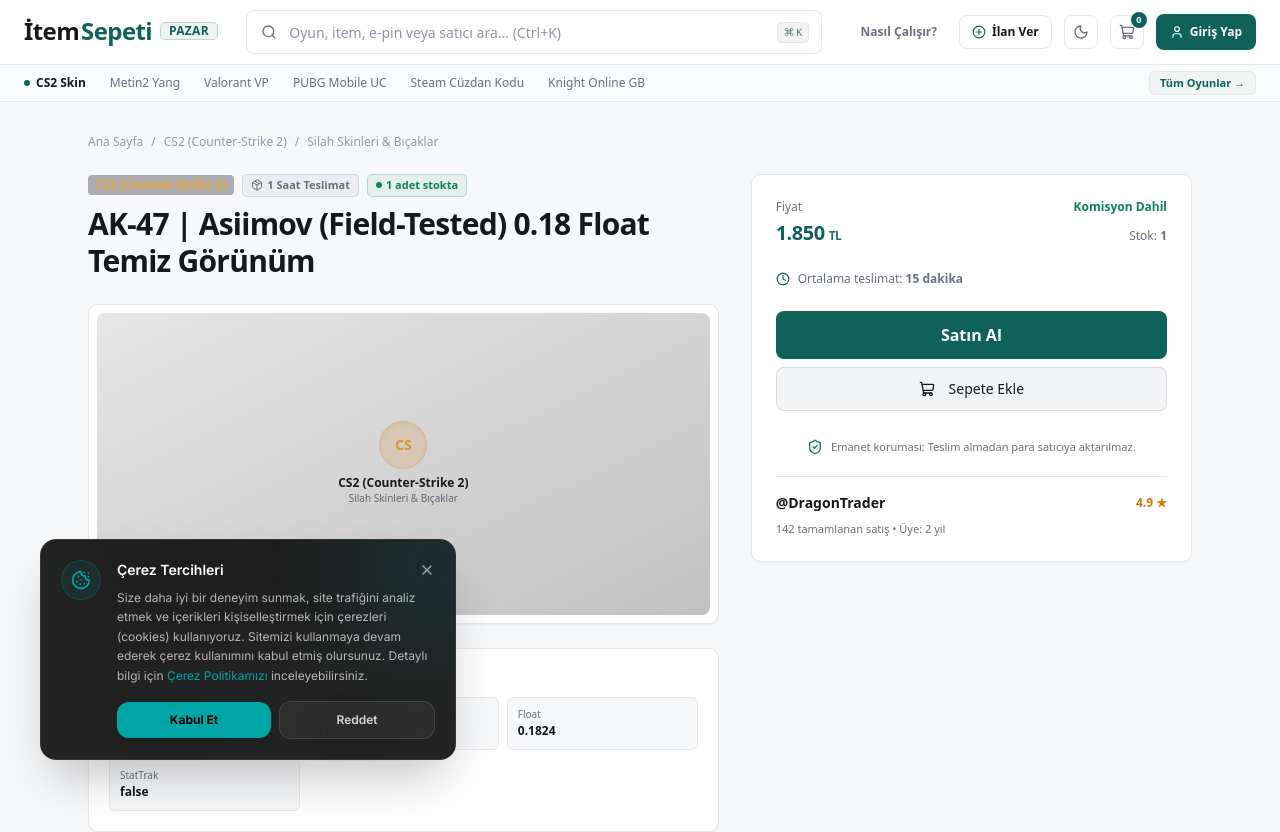
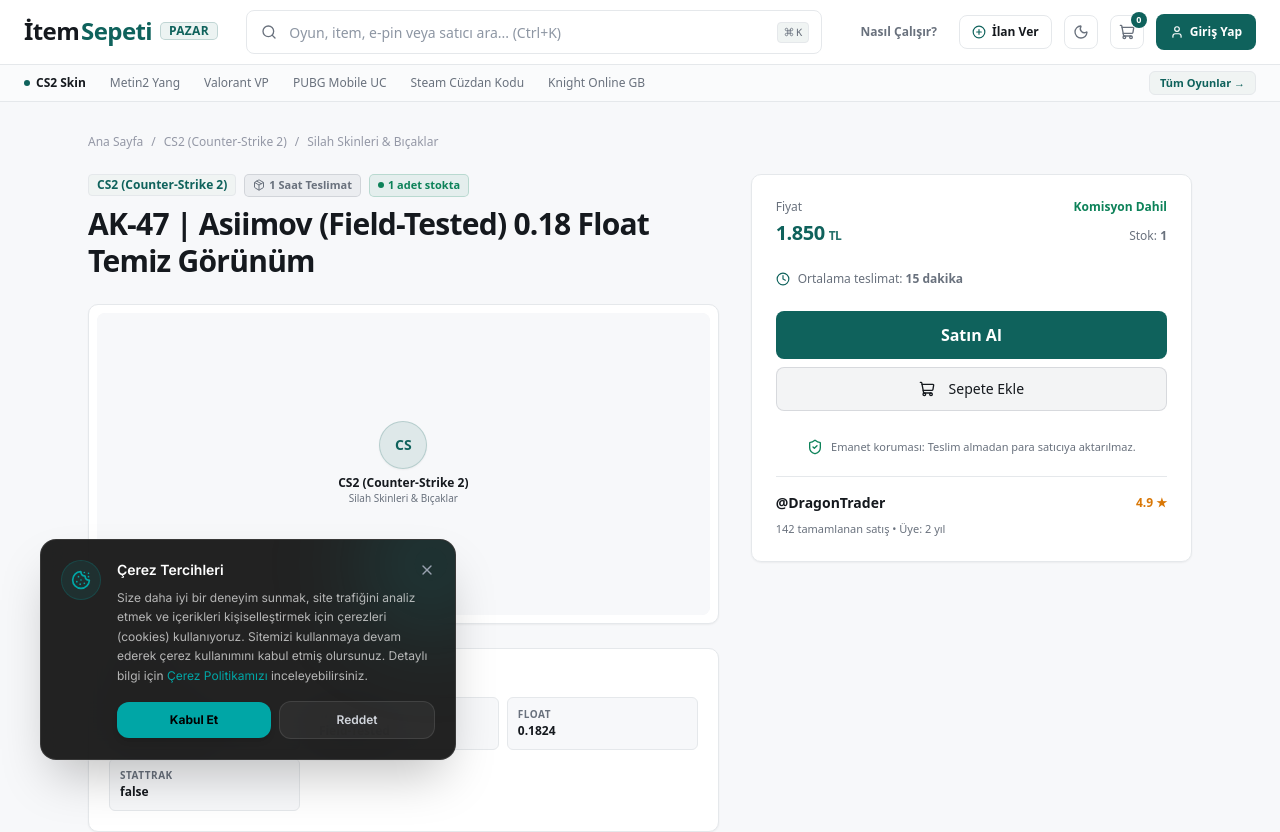
Before and after one commit to ReckyRey05/kvk-dijital, a Next.js app: page /ilan/lst_cs2_ak47_asiimov_01 in a window 1280 px wide. Shown: the top 832 px of the page. Built offline with nearby package versions, Linux system fonts and the light colour scheme.

Commit message:
fix(itemsepeti): fix text legibility and high contrast in listing details and fallback images

```diff
--- a/src/app/ilan/[listingSlug]/page.tsx
+++ b/src/app/ilan/[listingSlug]/page.tsx
@@ -85,23 +85,23 @@ export default async function ListingDetailPage({
               {/* MAIN PRODUCT HEADER */}
               <div className="space-y-2">
                 <div className="flex flex-wrap items-center gap-2">
-                  <span className="text-xs font-semibold px-2 py-0.5 rounded-[4px] bg-black/30 text-[#E8A33D]">
+                  <span className="text-xs font-semibold px-2 py-0.5 rounded-[4px] bg-[#F0F4F3] text-[#0F625C] border border-[#E5E8EB]">
                     {listing.gameName} {listing.serverName ? `• ${listing.serverName}` : ""}
                   </span>
                   <ItemSepetiDeliveryBadge method={listing.deliveryMethod} slaHours={listing.deliverySlaHours} />
                   <ItemSepetiStockBadge stock={listing.stockQuantity} />
                 </div>
 
-                <h1 className="text-xl sm:text-3xl font-black tracking-tight text-inherit leading-tight">
+                <h1 className="text-xl sm:text-3xl font-black tracking-tight text-[#15191E] leading-tight">
                   {listing.title}
                 </h1>
               </div>
 
               {/* PRODUCT HERO IMAGE SURFACE */}
               <div
-                className="relative w-full h-64 sm:h-80 rounded-[10px] overflow-hidden border border-[#E5E8EB] dark:border-[#2A313C] bg-white dark:bg-[#181C22] flex items-center justify-center p-2 shadow-xs group"
+                className="relative w-full h-64 sm:h-80 rounded-[10px] overflow-hidden border border-[#E5E8EB] bg-white flex items-center justify-center p-2 shadow-xs group"
               >
-                <div className="w-full h-full relative flex items-center justify-center overflow-hidden rounded-[8px] bg-black/5 dark:bg-black/30">
+                <div className="w-full h-full relative flex items-center justify-center overflow-hidden rounded-[8px] bg-[#F7F8FA]">
                   <ItemSepetiFallbackImage
                     src={listing.images && listing.images.length > 0 ? listing.images[0] : null}
                     alt={listing.title}
@@ -118,16 +118,16 @@ export default async function ListingDetailPage({
               {/* PRODUCT ATTRIBUTES */}
               {listing.attributes && Object.keys(listing.attributes).length > 0 && (
                 <div
-                  className="p-5 rounded-[10px] space-y-3 bg-white dark:bg-[#181C22] border border-[#E5E8EB] dark:border-[#2A313C] shadow-xs"
+                  className="p-5 rounded-[10px] space-y-3 bg-white border border-[#E5E8EB] shadow-xs"
                 >
-                  <h2 className="text-xs font-bold uppercase tracking-wider text-[#69717D] dark:text-[#8E97A4]">
+                  <h2 className="text-xs font-bold uppercase tracking-wider text-[#69717D]">
                     Özellikler
                   </h2>
                   <div className="grid grid-cols-2 sm:grid-cols-3 gap-2 text-xs">
                     {Object.entries(listing.attributes).map(([key, value]) => (
-                      <div key={key} className="p-2.5 rounded-[6px] bg-[#F7F8FA] dark:bg-black/20 border border-[#E5E8EB] dark:border-white/5 space-y-0.5">
-                        <span className="text-[#69717D] dark:text-[#8E97A4] text-[10px] capitalize block font-medium">{key}</span>
-                        <span className="text-inherit font-semibold">{String(value)}</span>
+                      <div key={key} className="p-2.5 rounded-[6px] bg-[#F7F8FA] border border-[#E5E8EB] space-y-0.5">
+                        <span className="text-[#69717D] text-[10px] uppercase font-bold tracking-wider block">{key}</span>
+                        <span className="text-[#15191E] font-semibold text-xs block">{String(value)}</span>
                       </div>
                     ))}
                   </div>
@@ -136,18 +136,18 @@ export default async function ListingDetailPage({
 
               {/* LISTING DESCRIPTION */}
               <div
-                className="p-5 rounded-[10px] space-y-3 bg-white dark:bg-[#181C22] border border-[#E5E8EB] dark:border-[#2A313C] shadow-xs"
+                className="p-5 rounded-[10px] space-y-3 bg-white border border-[#E5E8EB] shadow-xs"
               >
-                <h2 className="text-sm font-bold text-inherit">Açıklama</h2>
+                <h2 className="text-sm font-bold text-[#15191E]">Açıklama</h2>
                 <div
-                  className="text-xs sm:text-sm text-[#69717D] dark:text-[#8E97A4] leading-relaxed space-y-2 max-w-[70ch]"
+                  className="text-xs sm:text-sm text-[#15191E] leading-relaxed space-y-2 max-w-[70ch]"
                   dangerouslySetInnerHTML={{ __html: safeDescription }}
                 />
               </div>
 
               {/* DELIVERY SLA */}
-              <div className="flex items-center gap-2 text-xs text-[#69717D] dark:text-[#8E97A4] px-1">
-                <Clock className="w-4 h-4 text-[#0F625C] dark:text-[#168B83] shrink-0" />
+              <div className="flex items-center gap-2 text-xs text-[#69717D] px-1">
+                <Clock className="w-4 h-4 text-[#0F625C] shrink-0" />
                 <span>
                   Teslimat Güvencesi: Satıcı <strong>{listing.deliverySlaHours} saat</strong> içinde teslim etmeyi taahhüt eder.
                 </span>
--- a/src/components/itemsepeti/marketplace/ItemSepetiFallbackImage.tsx
+++ b/src/components/itemsepeti/marketplace/ItemSepetiFallbackImage.tsx
@@ -34,15 +34,15 @@ export default function ItemSepetiFallbackImage({
           loading="lazy"
         />
       ) : (
-        <div className="w-full h-full flex flex-col items-center justify-center p-4 text-center bg-gradient-to-br from-black/5 to-black/20 dark:from-black/60 dark:to-black/90 select-none">
-          <span className="w-12 h-12 rounded-full bg-[#D99532]/20 border border-[#D99532]/30 flex items-center justify-center text-[#D99532] font-black text-sm mb-1.5 shadow-inner">
+        <div className="w-full h-full flex flex-col items-center justify-center p-4 text-center bg-[#F7F8FA] dark:bg-[#181C22] select-none">
+          <span className="w-12 h-12 rounded-full bg-[#0F625C]/10 dark:bg-[#168B83]/20 border border-[#0F625C]/20 dark:border-[#168B83]/40 flex items-center justify-center text-[#0F625C] dark:text-[#168B83] font-black text-sm mb-1.5 shadow-xs">
             {gameName ? gameName.substring(0, 2).toUpperCase() : "IS"}
           </span>
-          <span className="text-xs font-bold text-[#17191F] dark:text-white/90 line-clamp-1">
+          <span className="text-xs font-bold text-[#15191E] dark:text-[#EDEEF2] line-clamp-1">
             {gameName || "İtemSepeti"}
           </span>
           {categoryName && (
-            <span className="text-[10px] text-[#626772] dark:text-[#9498A6] line-clamp-1">
+            <span className="text-[10px] text-[#69717D] dark:text-[#8E97A4] font-medium line-clamp-1">
               {categoryName}
             </span>
           )}
```
